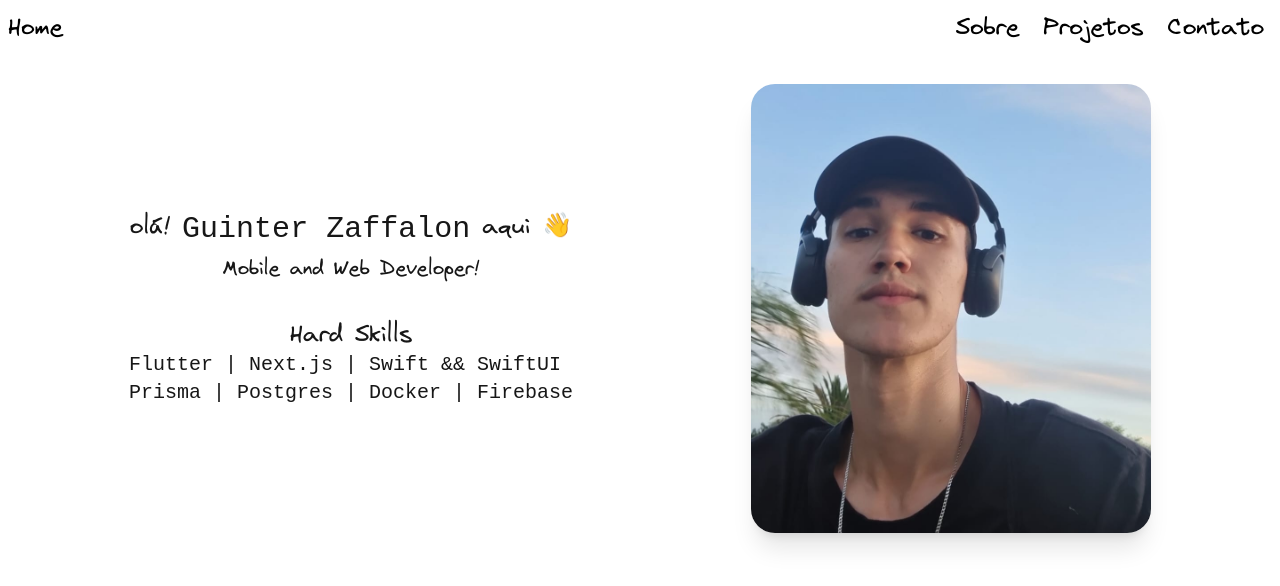
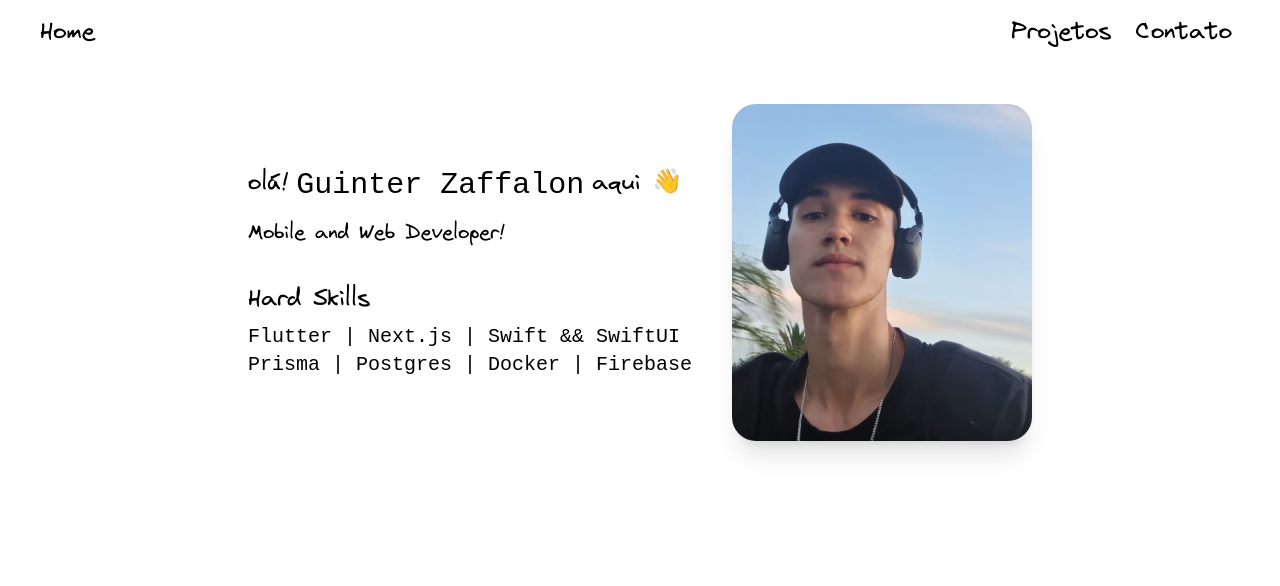
Before and after one commit to GuinterZaffalon/guinter-website, a Next.js app: page / in a window 1280 px wide. Shown: the top 586 px of the page. Built offline with nearby package versions, Linux system fonts and the light colour scheme.

Commit message:
feat: justify na home

```diff
--- a/src/app/componentes/header.tsx
+++ b/src/app/componentes/header.tsx
@@ -1,13 +1,10 @@
 export function Header() {
     return(
-        <div className="flex justify-between mt-3">
+        <div className="flex justify-between p-4">
             <div className="font-virgil text-black text-2xl pl-2">
                 Home
             </div>
             <div className="flex flex-row font-virgil text-black text-2xl gap-2">
-                <div className="mr-4">
-                    Sobre
-                </div>
                 <div className="mr-4">
                     Projetos
                 </div>
--- a/src/app/page.tsx
+++ b/src/app/page.tsx
@@ -6,19 +6,20 @@ import { useState } from "react";
 
 export default function Home() {
   return (
-    <div className="w-full min-h-screen bg-white">
+    <div className="w-full min-h-screen bg-white px-4">
       <Header />
-      <div className="flex-row items-center flex justify-around p-10 sm:flex-wrap ">
-        <div className="flex flex-col justify-center items-center gap-2">
-          <div className="flex flex-row gap-3">
-            <span className="text-2xl font-virgil dark:text-black">olá!</span>
-            <span className="text-3xl font-jetbrainsmono dark:text-black">Guinter Zaffalon</span>
-            <span className="text-2xl font-virgil dark:text-black">aqui 👋</span>
+      <div className="items-center justify-center flex">
+        <div className="flex flex-col-reverse md:flex-row items-center justify-center gap-10 mt-10 max-w-7xl w-full">
+          <div className="flex flex-col items-center md:items-start gap-4 text-center md:text-left">
+            <div className="flex gap-2 text-black">
+              <span className="text-2xl font-virgil">olá!</span>
+              <span className="text-3xl font-jetbrainsmono">Guinter Zaffalon</span>
+              <span className="text-2xl font-virgil">aqui 👋</span>
             </div>
-          <span className="text-xl font-virgil dark:text-black">Mobile and Web Developer!</span>
-          <div className="mt-7 flex-col flex items-center justify-center">
-            <span className="text-2xl font-virgil dark:text-black">Hard Skills</span>
-            <span className="text-xl font-jetbrainsmono dark:text-black">
+            <span className="text-xl font-virgil text-black">Mobile and Web Developer!</span>
+            <div className="mt-5 flex flex-col items-center md:items-start justify-center gap-2">
+              <span className="text-2xl font-virgil text-black">Hard Skills</span>
+              <span className="text-xl font-jetbrainsmono text-black">
                 Flutter | Next.js | Swift && SwiftUI <br />
                 Prisma | Postgres | Docker | Firebase
               </span>
@@ -27,27 +28,12 @@ export default function Home() {
           <Image
             src={icon}
             alt="icon do us"
-          height={400}
-          width={400}
-          className="rounded-3xl shadow-xl"
+            height={300}
+            width={300}
+            className="rounded-3xl shadow-xl object-cover"
           />
         </div>
-      {/* <div className="items-center flex flex-col justify-center mt-5">
-        <span className="text-4xl font-virgil dark:text-black">Projetos!</span>
-        <div className="w-full flex flex-row p-3">
-          <div className="flex flex-col w-1/2 gap-2">
-            <span className="text-2xl font-jetbrainsmono justify-center flex dark:text-black">Reading Tracker</span>
-            <span className="text-xl font-virgil text-justify dark:text-black">
-              Aplicativo para acompanhar leituras, permitindo ao
-              usuário registrar livros com sua avaliação, comentários
-              e informações sobre ele. Também há a possibilidade
-              de criar listas para leituras futuras ou organizar os
-              já lidos. Os dados dos livros são buscados pela API aberta do OpenLibrary.org e os dados persistidos com Sqlite.
-            </span>
-            <span className="text-xl font-virgil dark:text-black">Desenvolvido com: <span className="dark:text-black font-jetbrainsmono">Flutter, chamadas HTTP e Sqlite</span></span>
       </div>
-        </div>
-      </div> */}
     </div>
   )
 }
```
Lines whose indentation alone changed are shown as unchanged.
